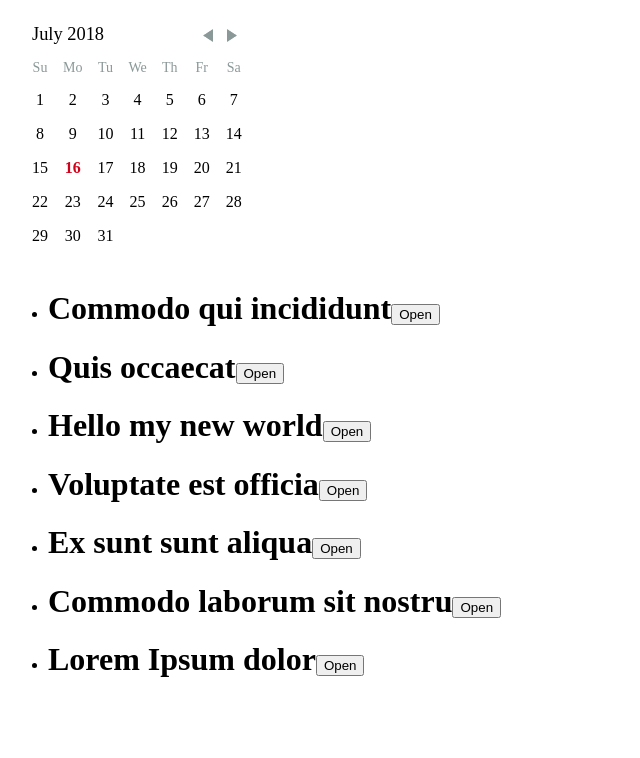
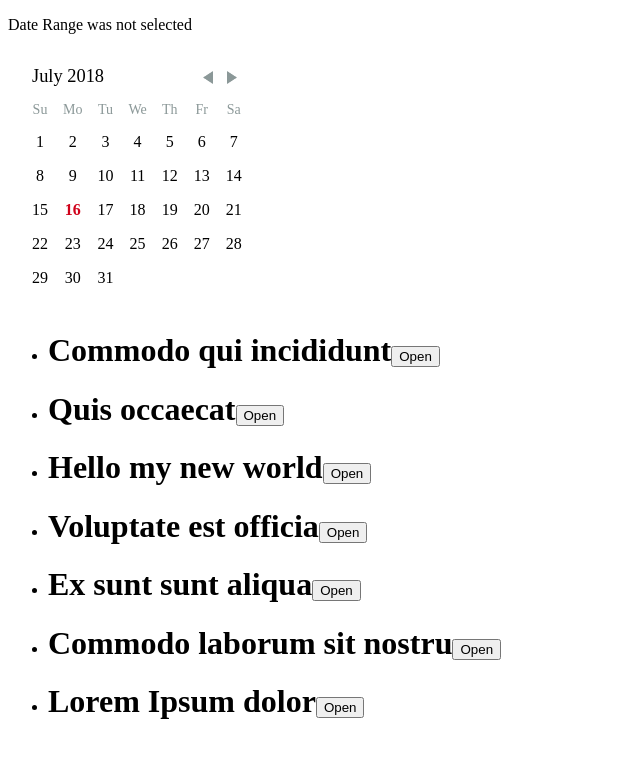
Before and after one commit to DzmitryU/WebNewspaper, a React app: page / in a window 1280 px wide. Shown: the top 758 px of the page, without its empty margins (0-640 px from the left). Built offline with nearby package versions, Linux system fonts and the light colour scheme.

Commit message:
Added selected range description

```diff
--- a/src/components/DateRangePicker/index.js
+++ b/src/components/DateRangePicker/index.js
@@ -22,13 +22,22 @@ class DateRangePicker extends React.Component{
         const { from, to } = this.state;
         const modifiers = { start: from, end: to };
 
+        const description = (from && to) ?
+            `Selected from ${from.toLocaleDateString()} to ${to.toLocaleDateString()}` :
+            'Date Range was not selected';
+
         return (
+            <div>
+                <p>
+                    {description}
+                </p>
                 <DayPicker
                     className="Selectable"
                     selectedDays={[from, { from, to }]}
                     modifiers={modifiers}
                     onDayClick={this.handleDayClick}
                 />
+            </div>
         );
     }
 }
```
Lines whose indentation alone changed are shown as unchanged.
